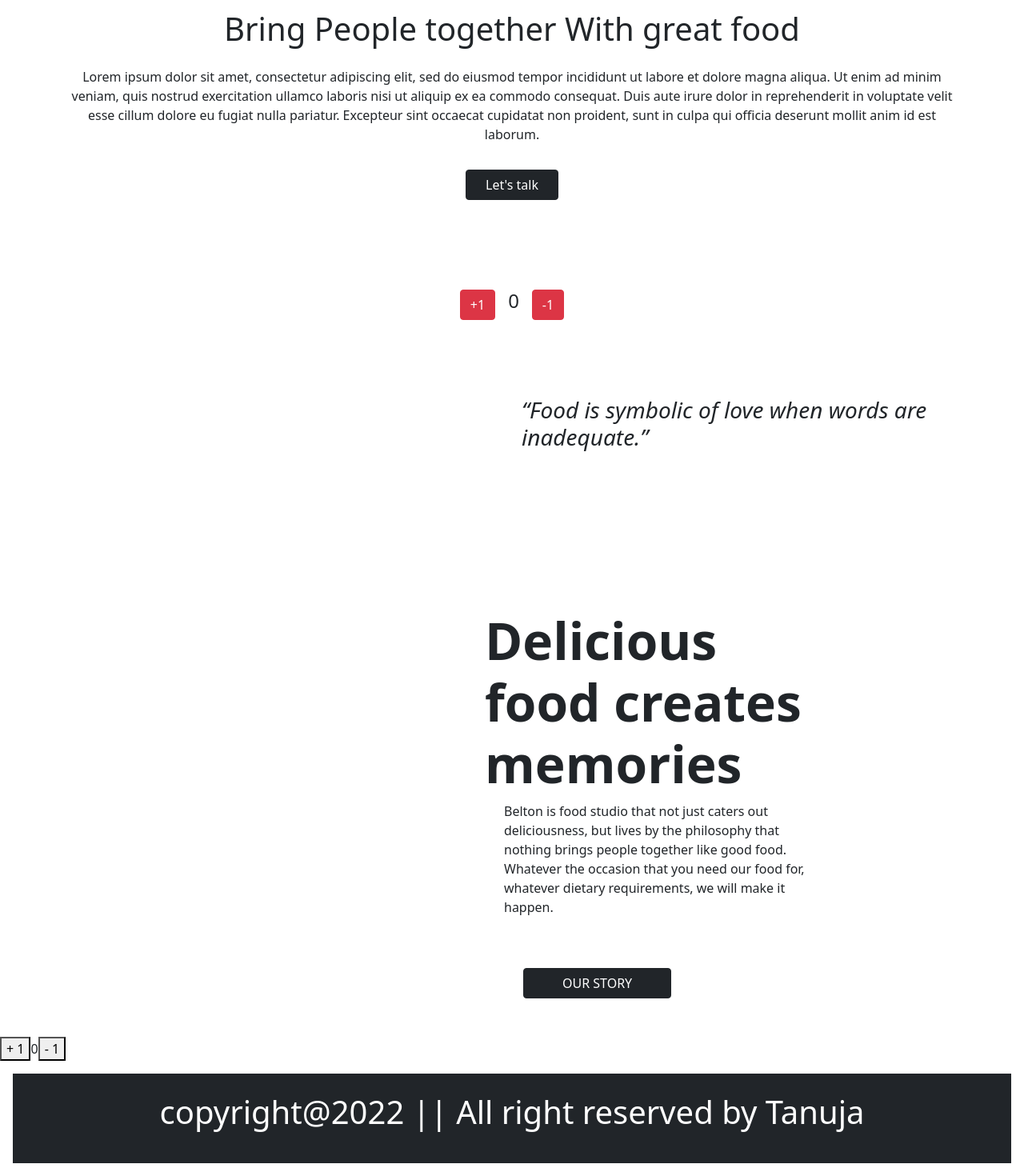
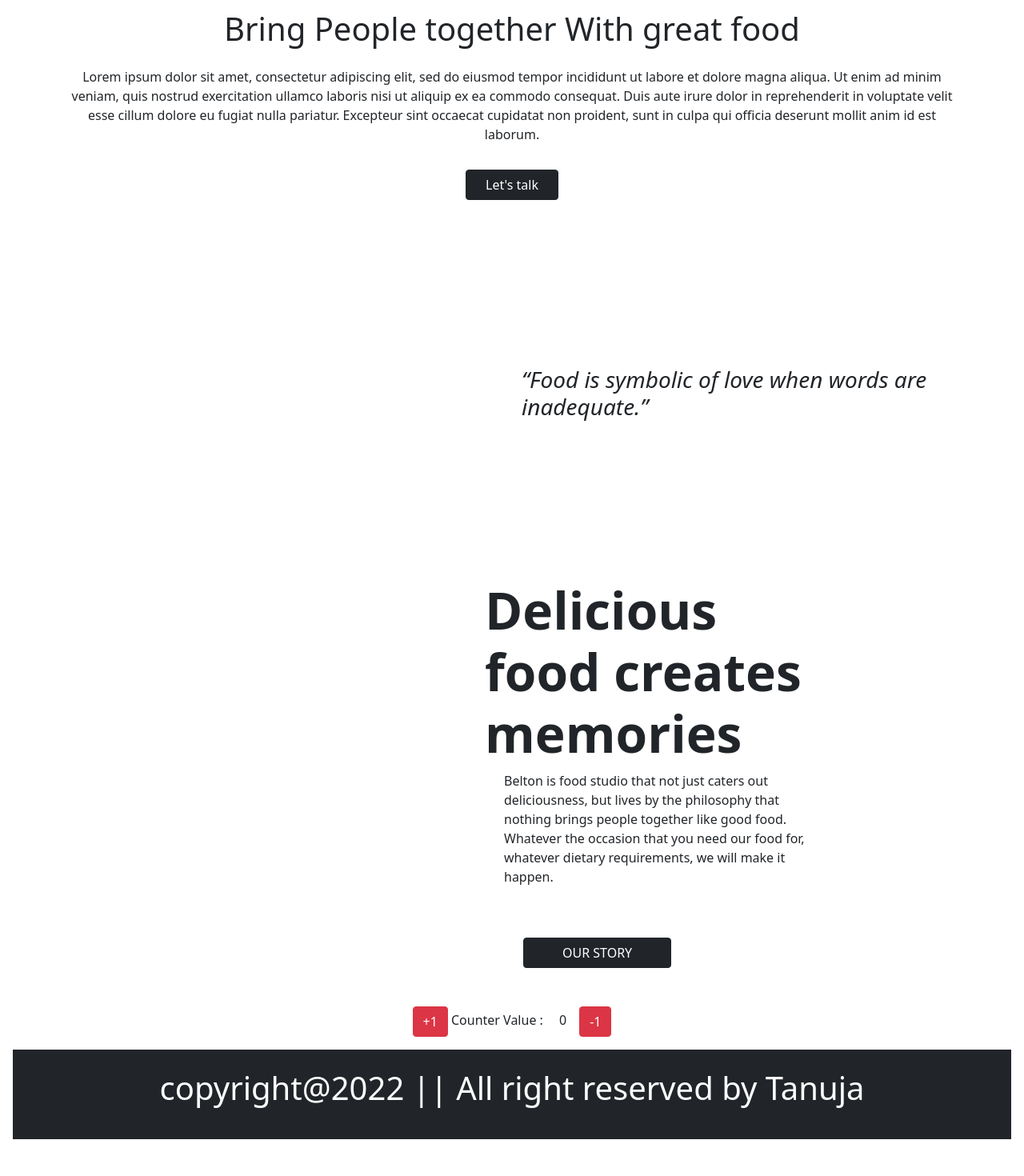
Before and after one commit to tanuja8/simplepage, a React (Create React App) app: page / in a window 1280 px wide. Shown: the part 164-1634 px from the top of the page at 80% size. After the commit the page ends 1604 px from the top, so only its background shows below. Built offline with nearby package versions, Linux system fonts and the light colour scheme.

Commit message:
added  counter project

```diff
--- a/src/component/About.js
+++ b/src/component/About.js
@@ -11,11 +11,7 @@ export default function About() {
         <p>Lorem ipsum dolor sit amet, consectetur adipiscing elit, sed do eiusmod tempor incididunt ut labore et dolore magna aliqua. Ut enim ad minim veniam, quis nostrud exercitation ullamco laboris nisi ut aliquip ex ea commodo consequat. Duis aute irure dolor in reprehenderit in voluptate velit esse cillum dolore eu fugiat nulla pariatur. Excepteur sint occaecat cupidatat non proident, sunt in culpa qui officia deserunt mollit anim id est laborum.</p>
         <button type="button"  className="btn btn-dark px-4 my-3">Let's talk</button>
     </div>
-    <div className="text-center ">
-    <button type="button" class="btn btn-danger ">+1</button>
-    <span className="m-3  h4 ">0</span>
-      <button type="button" class="btn btn-danger">-1</button>
-      </div>
+
     </div>
 
     </div>
--- a/src/component/Practicstate.js
+++ b/src/component/Practicstate.js
@@ -1,21 +1,16 @@
-import { useState } from 'react';
+import React, { useState } from 'react'
 
-export default function Counter() {
-  const [count, setCount] = useState(0);
-
-  function incrementCount() {
-    setCount(count + 1);
-  }
-
-  function decrementCount() {
-    setCount(count - 1);
-  }
+export default function  Increment() {
+  const[counter,setCounter]=useState(0)
 
   return (
     <div>
-      <button onClick={incrementCount}>+ 1</button>
-      <span>{count}</span>
-      <button onClick={decrementCount}>- 1</button>
+      <div className="text-center ">
+    <button type="button" class="btn btn-danger" onClick={()=>setCounter(counter+1)}>+1</button>
+    <span>  Counter Value : </span>
+    <span className="m-3 ">{counter}</span>
+      <button type="button" class="btn btn-danger" onClick={()=>setCounter(counter-1)}>-1</button>
+      </div>
     </div>
-  );
+  )
 }
```
